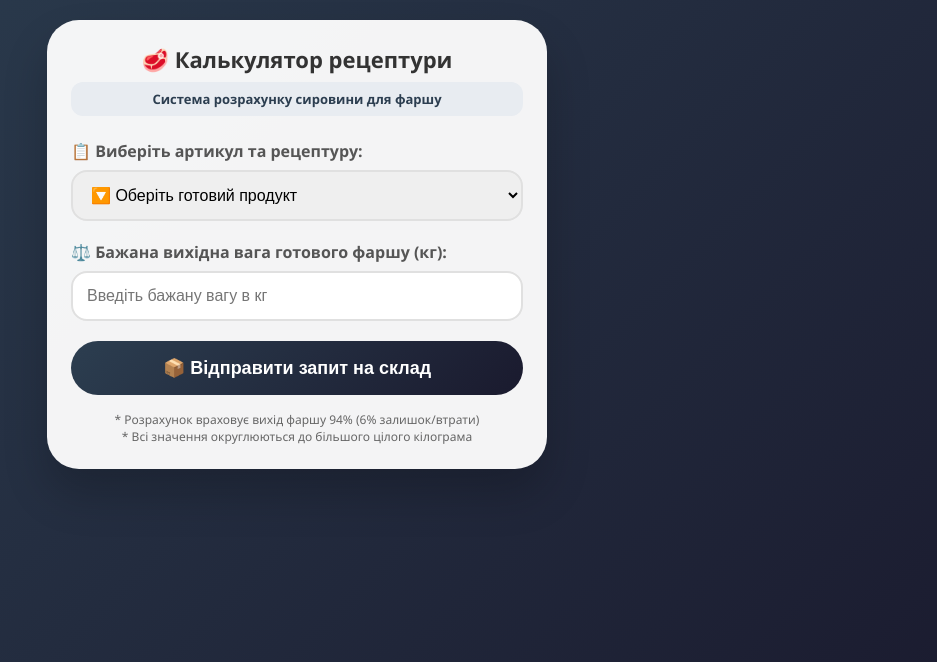
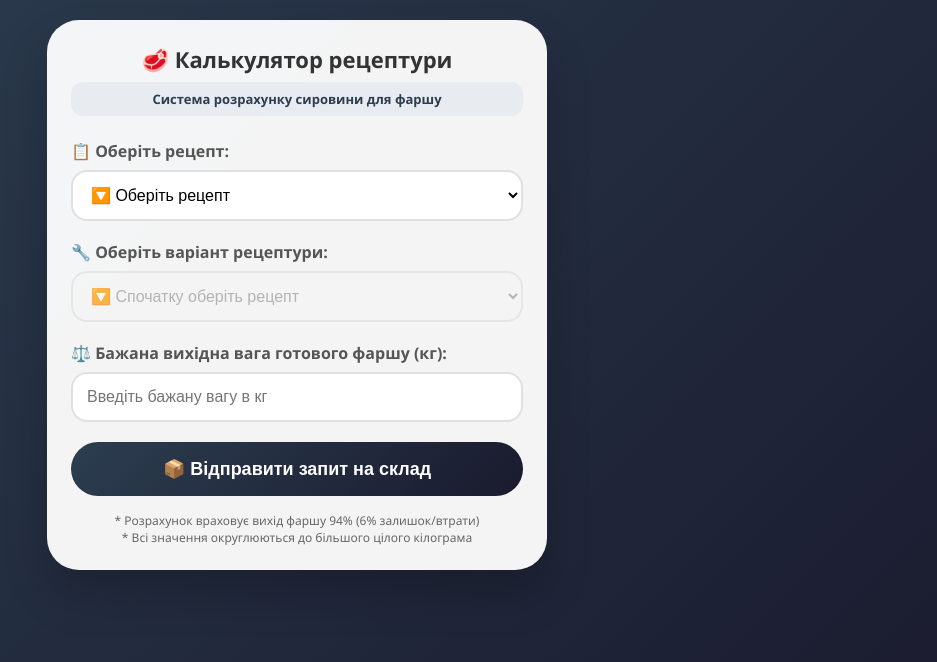
Before and after one commit to tableshift89/telegram_miniapp_workers, a FastAPI app: page /recipe in a window 1280 px wide. Shown: the top 662 px of the page, without its empty margins (343-1280 px from the left). Run offline with FastAPI, Linux system fonts and the light colour scheme; parts of the project's set-up code (start-up, migrations or seed data) failed here and were passed over; some libraries are stand-ins or nearby versions.

Commit message:
Update recipe.html

```diff
--- a/app/templates/recipe.html
+++ b/app/templates/recipe.html
@@ -3,7 +3,7 @@
 <head>
     <meta charset="UTF-8">
     <meta name="viewport" content="width=device-width, initial-scale=1.0, user-scalable=no">
-    <title>🥩 Калькулятор рецептури 10225</title>
+    <title>🥩 Калькулятор рецептури</title>
     <script src="https://telegram.org/js/telegram-web-app.js"></script>
     <style>
         * {
@@ -64,11 +64,18 @@
             border-radius: 16px;
             font-size: 16px;
             transition: all 0.3s;
+            background: white;
         }
 
         select:focus, input:focus {
             outline: none;
             border-color: #2c3e50;
+        }
+
+        select:disabled {
+            background: #f5f5f5;
+            color: #999;
+            cursor: not-allowed;
         }
 
         .result-card {
@@ -171,12 +178,6 @@
             color: #999;
             font-style: italic;
         }
-
-        .separator-option {
-            color: #ccc;
-            font-size: 12px;
-            text-align: center;
-        }
     </style>
 </head>
 <body>
@@ -185,21 +186,26 @@
         <div class="subtitle">Система розрахунку сировини для фаршу</div>
 
         <div class="form-group">
-            <label>📋 Виберіть артикул та рецептуру:</label>
-            <select id="variant-select">
-                <option value="" selected disabled class="placeholder-option">🔽 Оберіть готовий продукт</option>
-                <option value="variant1">🥩 Артикул 10225 - Фарш філе пос. охл (Варіант 1)</option>
-                <option value="variant3">🥩 Артикул 10225 - Фарш філе пос. охл (Варіант 3)</option>
-                <option value="" disabled class="separator-option">━━━━━━━━━━━━━━━━━━━━</option>
-                <option value="" disabled>-</option>
+            <label>📋 Оберіть рецепт:</label>
+            <select id="recipe-select">
+                <option value="" selected disabled class="placeholder-option">🔽 Оберіть рецепт</option>
+                <option value="10225">🥩 Артикул 10225 - Фарш філе пос. охл</option>
+                <option value="" disabled>──────────</option>
                 <option value="" disabled>-</option>
                 <option value="" disabled>-</option>
             </select>
         </div>
 
         <div class="form-group">
+            <label>🔧 Оберіть варіант рецептури:</label>
+            <select id="variant-select" disabled>
+                <option value="" selected disabled>🔽 Спочатку оберіть рецепт</option>
+            </select>
+        </div>
+
+        <div class="form-group">
             <label>⚖️ Бажана вихідна вага готового фаршу (кг):</label>
-            <input type="number" id="target-weight" placeholder="Введіть бажану вагу в кг" step="0.1" min="0.1">
+            <input type="number" id="target-weight" placeholder="Введіть бажану вагу в кг" step="0.1" min="0.1" disabled>
         </div>
 
         <div class="result-card" id="result" style="display: none;">
@@ -215,7 +221,7 @@
             <div class="info-note" id="info-note"></div>
         </div>
 
-        <button id="order-btn">📦 Відправити запит на склад</button>
+        <button id="order-btn" disabled>📦 Відправити запит на склад</button>
         <div class="info-text">
             * Розрахунок враховує вихід фаршу 94% (6% залишок/втрати)<br>
             * Всі значення округлюються до більшого цілого кілограма
@@ -229,29 +235,32 @@
 
             const YIELD_PERCENT = 94; // Вихід готового фаршу 94%
 
-            // Кожен варіант - це конкретний артикул зі своєю рецептурою
-            const recipes = {
-                variant1: {
+            // Дані про рецепти
+            const recipesData = {
+                "10225": {
                     article: "10225",
-                    full_name: "Фарш філе пос. охл (Варіант 1)",
-                    product_name: "Фарш філе пос. охл",
+                    full_name: "Фарш філе пос. охл",
+                    variants: {
+                        "variant1": {
+                            name: "Варіант 1",
                             ingredients: [
                                 { code: "9408", name: "М'ясо філе дрібнок В", percent: 85 },
                                 { code: "9387", name: "М'ясо філе дрібнок М", percent: 15 }
                             ],
                             note: "Стандартна рецептура з двома компонентами"
                         },
-                variant3: {
-                    article: "10225",
-                    full_name: "Фарш філе пос. охл (Варіант 3)",
-                    product_name: "Фарш філе пос. охл",
+                        "variant2": {
+                            name: "Варіант 2",
                             ingredients: [
                                 { code: "9408", name: "М'ясо філе дрібнок В", percent: 100 }
                             ],
                             note: "Рецептура з одним компонентом 9408"
                         }
+                    }
+                }
             };
 
+            const recipeSelect = document.getElementById('recipe-select');
             const variantSelect = document.getElementById('variant-select');
             const targetWeightInput = document.getElementById('target-weight');
             const resultDiv = document.getElementById('result');
@@ -261,35 +270,70 @@
             const infoNote = document.getElementById('info-note');
             const orderBtn = document.getElementById('order-btn');
 
+            let currentRecipe = null;
+            let currentVariant = null;
+
             // Функція округлення до більшого цілого
             function roundUpToInt(value) {
                 return Math.ceil(value);
             }
 
+            // Оновлення списку варіантів при виборі рецепту
+            function updateVariants() {
+                const recipeKey = recipeSelect.value;
+
+                if (!recipeKey || !recipesData[recipeKey]) {
+                    variantSelect.innerHTML = '<option value="" selected disabled>🔽 Спочатку оберіть рецепт</option>';
+                    variantSelect.disabled = true;
+                    targetWeightInput.disabled = true;
+                    targetWeightInput.value = '';
+                    resultDiv.style.display = 'none';
+                    orderBtn.disabled = true;
+                    return;
+                }
+
+                currentRecipe = recipesData[recipeKey];
+
+                // Заповнюємо випадаючий список варіантів
+                let options = '<option value="" selected disabled>🔽 Оберіть варіант рецептури</option>';
+                for (const [key, variant] of Object.entries(currentRecipe.variants)) {
+                    options += `<option value="${key}">🥩 ${variant.name}</option>`;
+                }
+                variantSelect.innerHTML = options;
+                variantSelect.disabled = false;
+
+                // Скидаємо вибір варіанту
+                variantSelect.value = '';
+                targetWeightInput.disabled = true;
+                targetWeightInput.value = '';
+                resultDiv.style.display = 'none';
+                orderBtn.disabled = true;
+            }
+
+            // Розрахунок рецептури
             function calculateRecipe() {
                 const variantKey = variantSelect.value;
                 const targetWeight = parseFloat(targetWeightInput.value);
 
-                if (!variantKey || !targetWeight || targetWeight <= 0) {
+                if (!currentRecipe || !variantKey || !targetWeight || targetWeight <= 0) {
                     resultDiv.style.display = 'none';
                     return;
                 }
 
-                const recipe = recipes[variantKey];
-                if (!recipe) return;
+                currentVariant = currentRecipe.variants[variantKey];
+                if (!currentVariant) return;
 
                 // Розрахунок необхідної сировини з урахуванням виходу 94%
                 const requiredRawWeight = targetWeight / (YIELD_PERCENT / 100);
 
-                const ingredientAmounts = recipe.ingredients.map(ing => ({
+                const ingredientAmounts = currentVariant.ingredients.map(ing => ({
                     code: ing.code,
                     name: ing.name,
                     percent: ing.percent,
-                    amountRaw: requiredRawWeight * (ing.percent / 100),
                     amount: roundUpToInt(requiredRawWeight * (ing.percent / 100))
                 }));
 
-                productTitle.innerHTML = `🥩 ${recipe.article} ${recipe.product_name}`;
+                productTitle.innerHTML = `🥩 ${currentRecipe.article} ${currentRecipe.full_name} (${currentVariant.name})`;
 
                 let html = ``;
 
@@ -306,9 +350,10 @@
                 finalYieldSpan.innerText = `${targetWeight.toFixed(1)} кг`;
 
                 const totalRawRounded = roundUpToInt(requiredRawWeight);
-                infoNote.innerHTML = `📌 ${recipe.note}<br>📊 Для отримання ${targetWeight.toFixed(1)} кг готового фаршу потрібно сировини: ${totalRawRounded} кг (з урахуванням втрат 6%, округлено до більшого цілого)`;
+                infoNote.innerHTML = `📌 ${currentVariant.note}<br>📊 Для отримання ${targetWeight.toFixed(1)} кг готового фаршу потрібно сировини: ${totalRawRounded} кг (з урахуванням втрат 6%, округлено до більшого цілого)`;
 
                 resultDiv.style.display = 'block';
+                orderBtn.disabled = false;
             }
 
             function getCurrentDateTime() {
@@ -323,21 +368,33 @@
                 });
             }
 
-            variantSelect.addEventListener('change', calculateRecipe);
+            // Обробники подій
+            recipeSelect.addEventListener('change', () => {
+                updateVariants();
+                targetWeightInput.disabled = true;
+                targetWeightInput.value = '';
+                resultDiv.style.display = 'none';
+                orderBtn.disabled = true;
+            });
+
+            variantSelect.addEventListener('change', () => {
+                if (variantSelect.value) {
+                    targetWeightInput.disabled = false;
+                    targetWeightInput.value = '';
+                    resultDiv.style.display = 'none';
+                    orderBtn.disabled = true;
+                } else {
+                    targetWeightInput.disabled = true;
+                    targetWeightInput.value = '';
+                    resultDiv.style.display = 'none';
+                    orderBtn.disabled = true;
+                }
+            });
+
             targetWeightInput.addEventListener('input', calculateRecipe);
 
             orderBtn.addEventListener('click', async () => {
-                const variantKey = variantSelect.value;
                 const targetWeight = parseFloat(targetWeightInput.value);
-
-                if (!variantKey) {
-                    tg.showPopup({
-                        title: "❌ Помилка",
-                        message: "Будь ласка, оберіть артикул та рецептуру",
-                        buttons: [{type: "ok"}]
-                    });
-                    return;
-                }
 
                 if (!targetWeight || targetWeight <= 0) {
                     tg.showPopup({
@@ -348,14 +405,12 @@
                     return;
                 }
 
-                const recipe = recipes[variantKey];
                 const requiredRawWeight = targetWeight / (YIELD_PERCENT / 100);
 
-                const ingredientAmounts = recipe.ingredients.map(ing => ({
+                const ingredientAmounts = currentVariant.ingredients.map(ing => ({
                     code: ing.code,
                     name: ing.name,
                     percent: ing.percent,
-                    amountRaw: requiredRawWeight * (ing.percent / 100),
                     amount: roundUpToInt(requiredRawWeight * (ing.percent / 100))
                 }));
 
@@ -364,9 +419,9 @@
                 // Формування повідомлення для попапу
                 let popupMessage = `🥩 ЗАМОВЛЕННЯ НА СКЛАД\n`;
                 popupMessage += `📅 ${dateTime}\n\n`;
-                popupMessage += `🥩 Артикул: ${recipe.article}\n`;
-                popupMessage += `🥩 Продукт: ${recipe.product_name}\n`;
-                popupMessage += `🔧 Рецептура: ${recipe.name === "Варіант 1" ? "Варіант 1" : "Варіант 3"}\n\n`;
+                popupMessage += `🥩 Артикул: ${currentRecipe.article}\n`;
+                popupMessage += `🥩 Продукт: ${currentRecipe.full_name}\n`;
+                popupMessage += `🔧 Рецептура: ${currentVariant.name}\n\n`;
                 popupMessage += `📋 ПОТРІБНО ЗАМОВИТИ:\n`;
 
                 ingredientAmounts.forEach(ing => {
@@ -379,9 +434,9 @@
                 // Формування повідомлення для відправки на склад
                 let orderMessage = `🥩 *ЗАМОВЛЕННЯ НА СКЛАД*\n\n`;
                 orderMessage += `📅 *Дата та час:* ${dateTime}\n\n`;
-                orderMessage += `🥩 *Артикул:* ${recipe.article}\n`;
-                orderMessage += `🥩 *Продукт:* ${recipe.product_name}\n`;
-                orderMessage += `🔧 *Рецептура:* ${recipe.name === "Варіант 1" ? "Варіант 1" : "Варіант 3"}\n\n`;
+                orderMessage += `🥩 *Артикул:* ${currentRecipe.article}\n`;
+                orderMessage += `🥩 *Продукт:* ${currentRecipe.full_name}\n`;
+                orderMessage += `🔧 *Рецептура:* ${currentVariant.name}\n\n`;
                 orderMessage += `📋 *Потрібно замовити сировину:*\n`;
 
                 ingredientAmounts.forEach(ing => {
@@ -397,9 +452,9 @@
                         method: 'POST',
                         headers: {'Content-Type': 'application/json'},
                         body: JSON.stringify({
-                            article: recipe.article,
-                            product_name: recipe.product_name,
-                            variant: recipe.name === "Варіант 1" ? "Варіант 1" : "Варіант 3",
+                            article: currentRecipe.article,
+                            product_name: currentRecipe.full_name,
+                            variant: currentVariant.name,
                             target_weight: targetWeight,
                             required_raw_weight: requiredRawWeight,
                             ingredients: ingredientAmounts,
@@ -416,8 +471,8 @@
 
                         tg.sendData(JSON.stringify({
                             type: 'order',
-                            article: recipe.article,
-                            variant: recipe.name === "Варіант 1" ? "Варіант 1" : "Варіант 3",
+                            article: currentRecipe.article,
+                            variant: currentVariant.name,
                             target_weight: targetWeight,
                             ingredients: ingredientAmounts,
                             date_time: dateTime,
@@ -440,8 +495,8 @@
                 }
             });
 
-            // Початковий розрахунок не запускаємо, поки не обрано варіант
-            resultDiv.style.display = 'none';
+            // Початкове налаштування
+            updateVariants();
         })();
     </script>
 </body>
```
Lines whose indentation alone changed are shown as unchanged.
